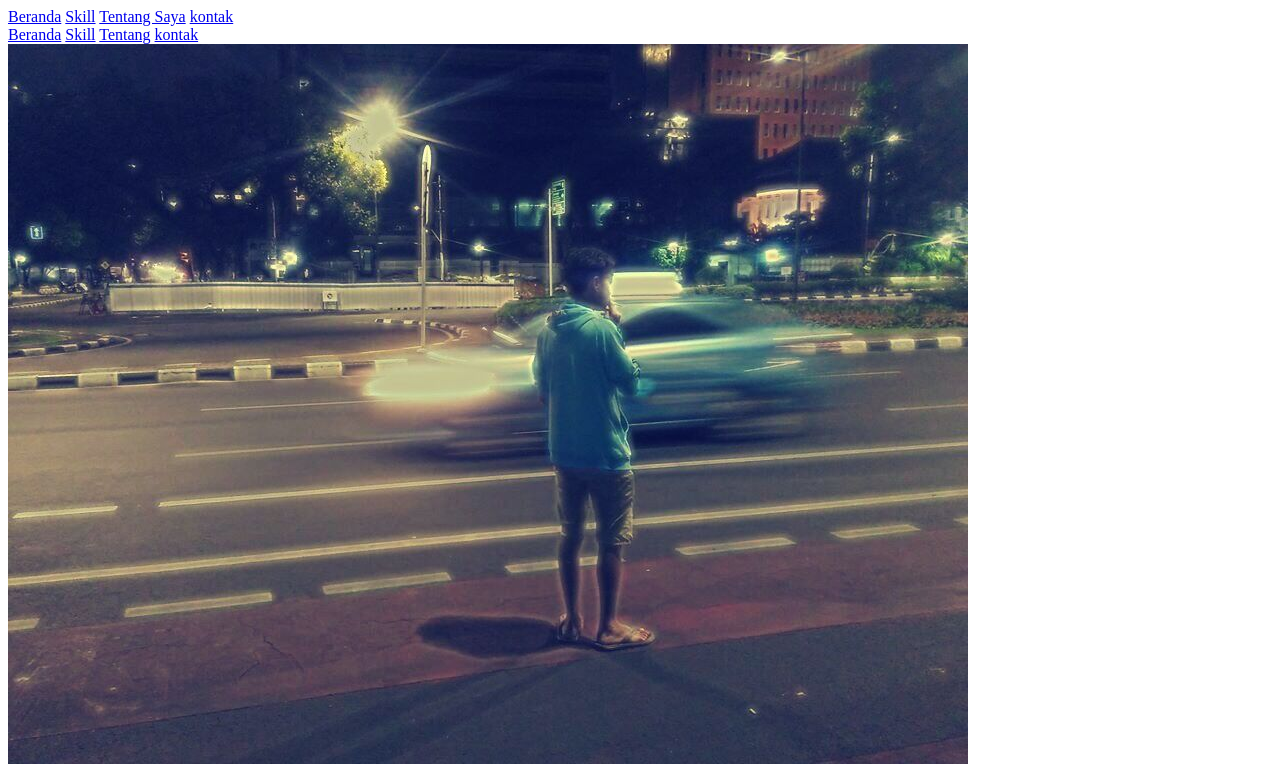
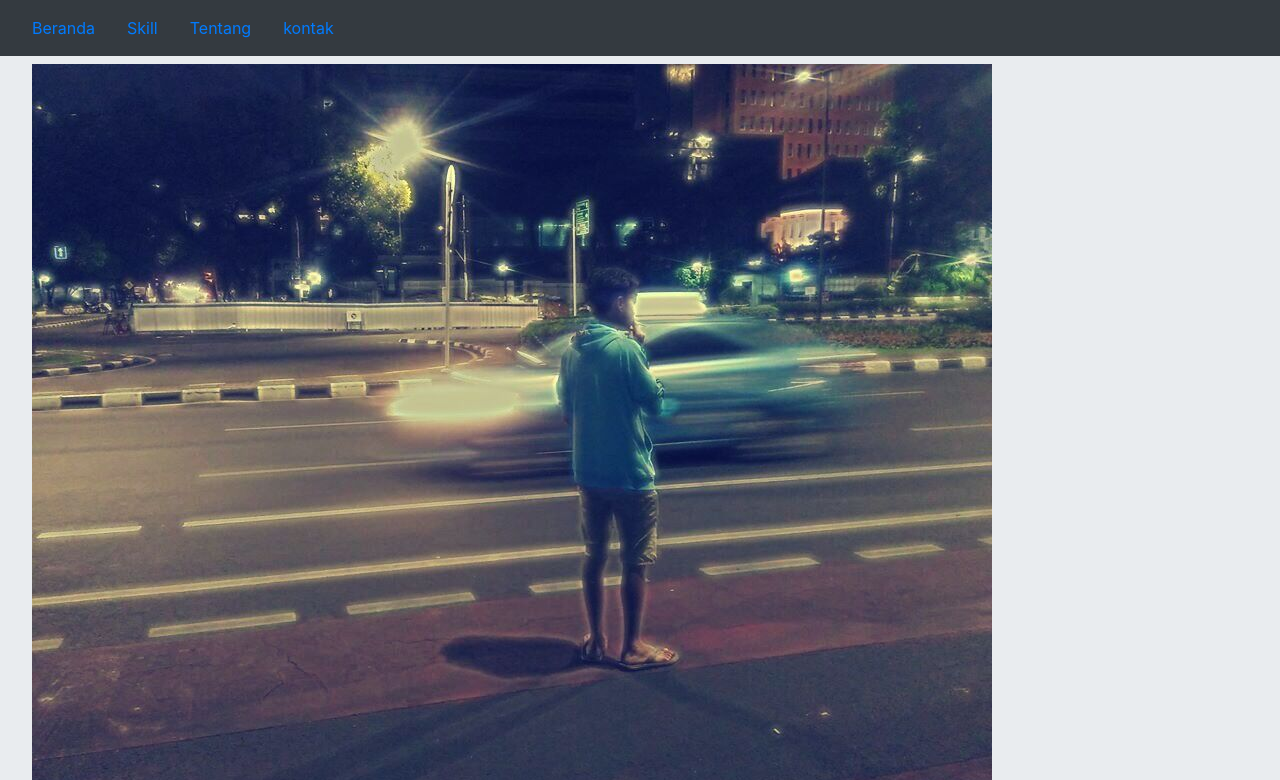
Before and after one commit to dz666host/snooze, a plain HTML site: page index.html in a window 1280 px wide. Shown: the top 780 px of the page. Drawn offline with Linux system fonts and the light colour scheme; the site is published under a folder, as on GitHub Pages, so addresses that start at the root find nothing; a script that the page names is missing.

Commit message:
Update index.html

```diff
--- a/index.html
+++ b/index.html
@@ -19,8 +19,8 @@ ___________________________________________________________
     <meta name="viewport" content="width=device-width, initial-scale=1, maximum-scale=1, shrink-to-fit=no">
 
     <!-- Framework CSS -->
-    <link rel="stylesheet" href="/framework/short-4-4-1.min.css">
-    <link rel="stylesheet" href="/style.css">
+    <link rel="stylesheet" href="framework/short-4-4-1.min.css">
+    <link rel="stylesheet" href="style.css">
     <!-- <link href="https://fonts.googleapis.com/css?family=Josefin+Sans&display=swap" rel="stylesheet"> -->
     <!-- <link href="https://fonts.googleapis.com/css?family=Montserrat&display=swap" rel="stylesheet"> -->
     <title>My Portfolio</title>
```
